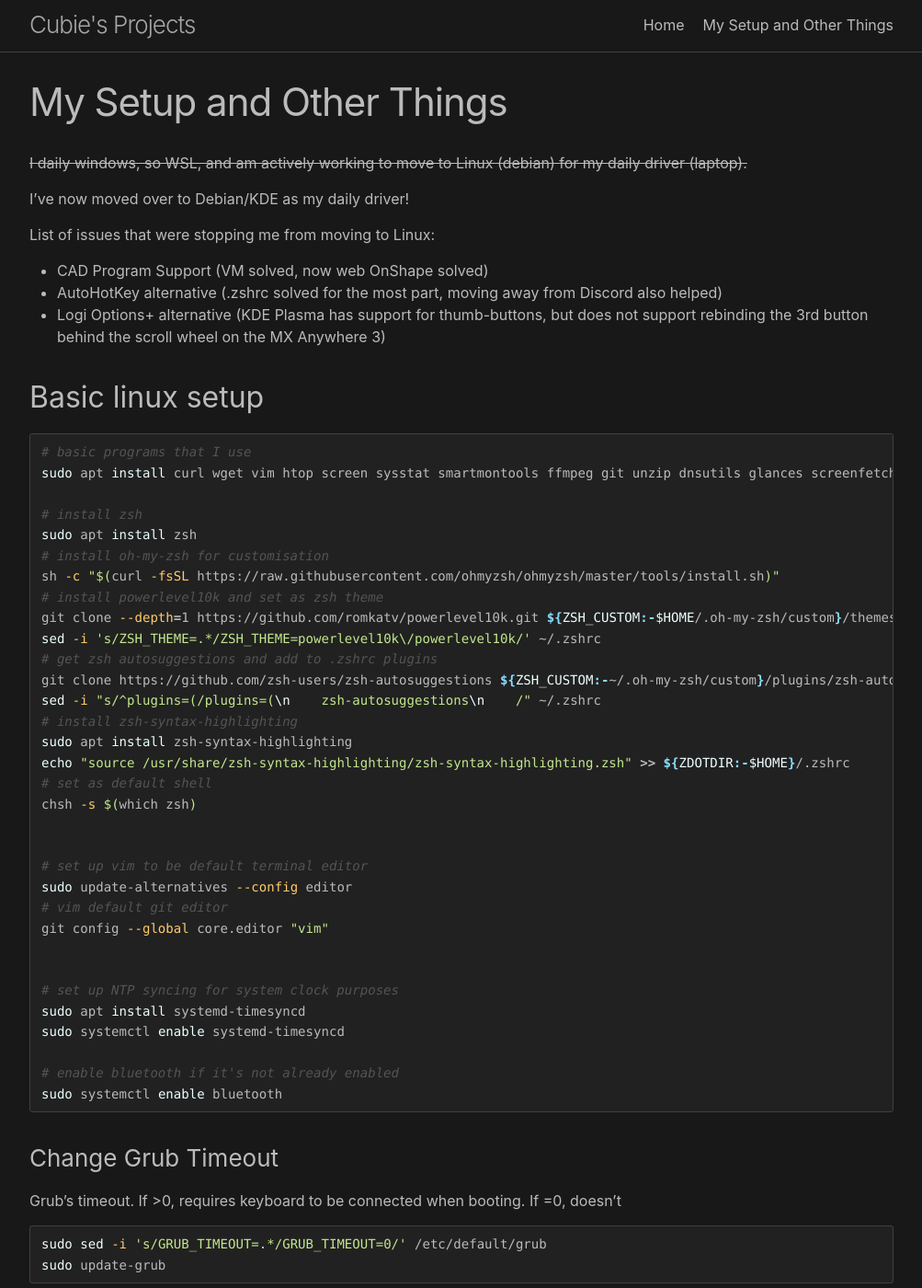
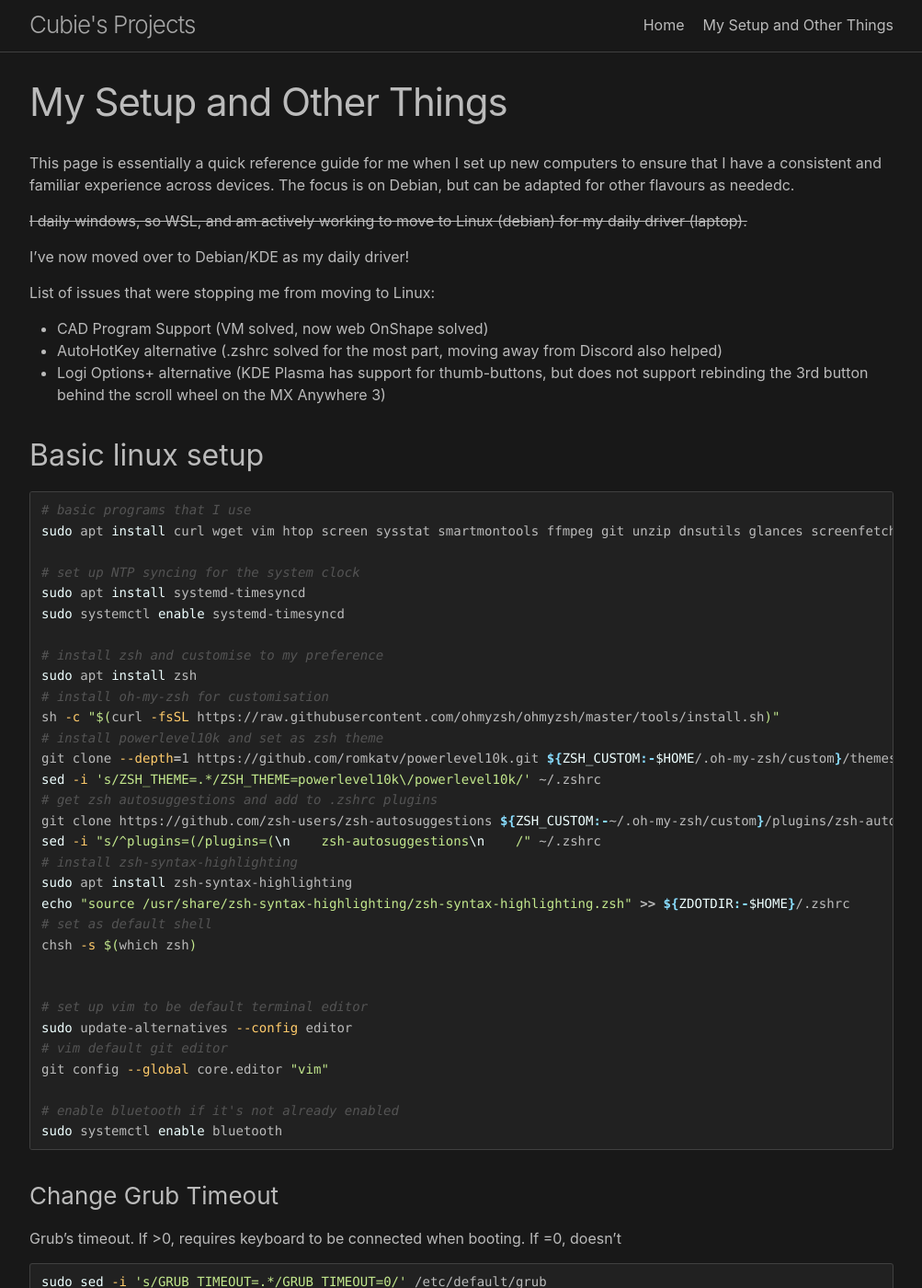
Before and after one commit to Cubie87/cubie87.github.io, a Jekyll site: the page built from posts/shell.md, in a window 1280 px wide and 1400 px high. Shown: the whole window at 92% size, without its empty margins (138-1141 px from the left). Built offline with Jekyll 4.4.1, drawn with Linux system fonts in a browser that asks for light colours; our own code applies the rules of GitHub Pages for plain Markdown files; some of the changed text lies outside the part shown.

Commit message:
add orcaslicer .appimg to shell, change order for other software

````diff
--- a/posts/shell.md
+++ b/posts/shell.md
@@ -1,4 +1,6 @@
 # My Setup and Other Things
+
+This page is essentially a quick reference guide for me when I set up new computers to ensure that I have a consistent and familiar experience across devices. The focus is on Debian, but can be adapted for other flavours as neededc.
 
 ~~I daily windows, so WSL, and am actively working to move to Linux (debian) for my daily driver (laptop).~~
 
@@ -15,9 +17,13 @@
 
 ```sh
 # basic programs that I use
-sudo apt install curl wget vim htop screen sysstat smartmontools ffmpeg git unzip dnsutils glances screenfetch
+sudo apt install curl wget vim htop screen sysstat smartmontools ffmpeg git unzip dnsutils glances screenfetch btop
 
-# install zsh
+# set up NTP syncing for the system clock
+sudo apt install systemd-timesyncd
+sudo systemctl enable systemd-timesyncd
+
+# install zsh and customise to my preference
 sudo apt install zsh
 # install oh-my-zsh for customisation
 sh -c "$(curl -fsSL https://raw.githubusercontent.com/ohmyzsh/ohmyzsh/master/tools/install.sh)"
@@ -38,11 +44,6 @@
 sudo update-alternatives --config editor
 # vim default git editor
 git config --global core.editor "vim"
-
-
-# set up NTP syncing for system clock purposes
-sudo apt install systemd-timesyncd
-sudo systemctl enable systemd-timesyncd
 
 # enable bluetooth if it's not already enabled
 sudo systemctl enable bluetooth
@@ -72,6 +73,12 @@
 - [gqrx](https://github.com/gqrx-sdr/gqrx/releases)
 - [ATLauncher](https://atlauncher.com/downloads)
 - [VSCode](https://code.visualstudio.com/docs/setup/linux)
+
+
+Orca Slicer
+```sh
+sudo apt install libwebkit2gtk-4.1-dev
+```
 
 
 
@@ -196,12 +203,12 @@
 
 
 To delete:
-```
+```sh
 sudo systemd-cryptenroll --wipe-slot=tpm2 /dev/nvme0n1p3
 ```
 
 helpful command when chrooted if you break the install.
-```
+```sh
 dracut --regenerate-all --force
 ```
 
````
Also changed, not shown: other parts of posts/shell.md (+3 -3 lines).
